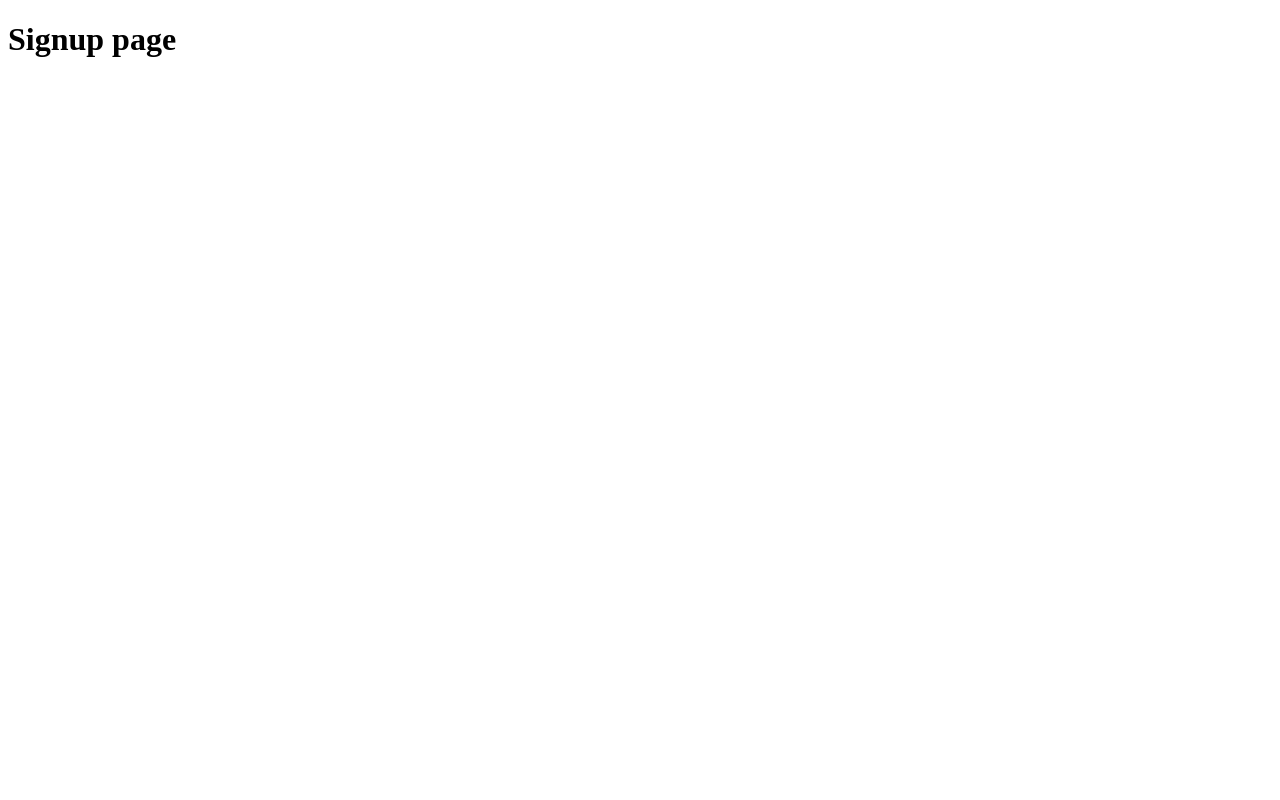
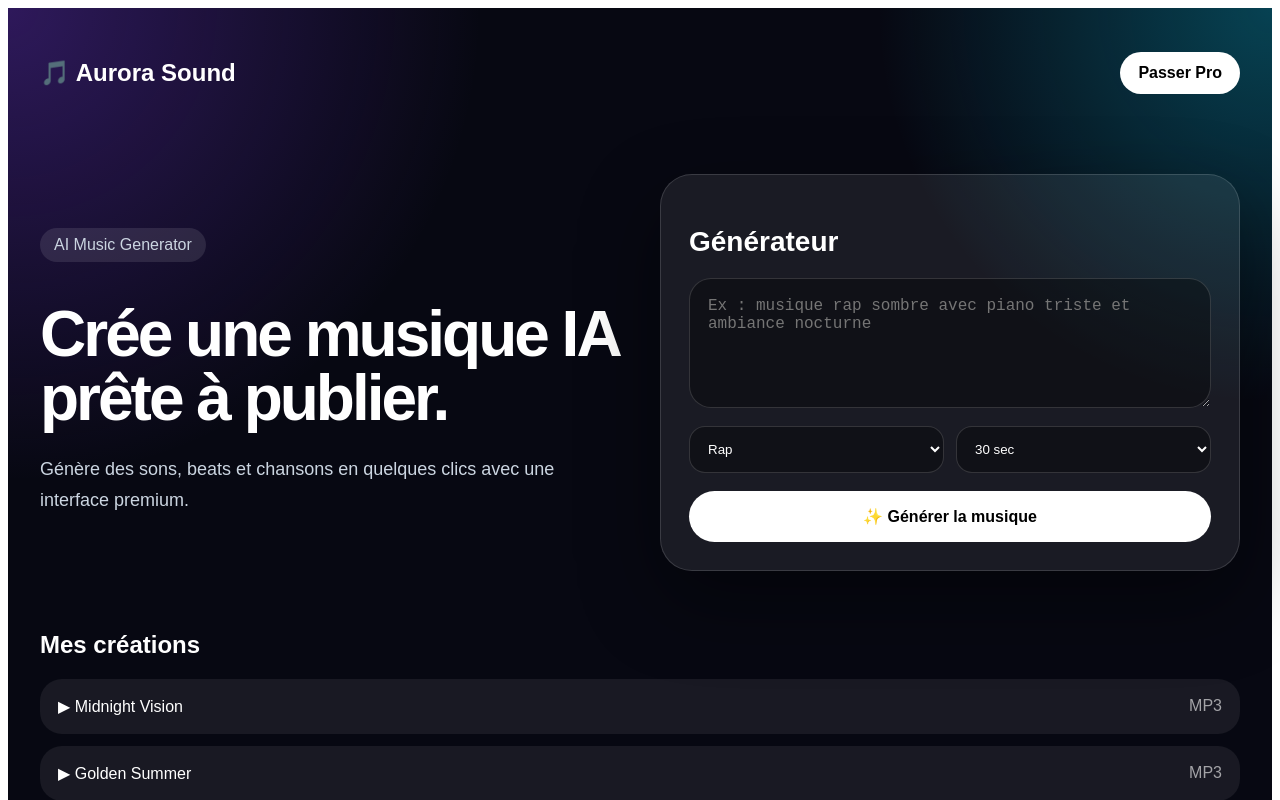
Before and after one commit to samighazouani1234-lab/aurora-sound, a Next.js app: page /signup in a window 1280 px wide. Shown: the top 800 px of the page. Built offline with nearby package versions, Linux system fonts and the light colour scheme.

Commit message:
Update page.tsx

```diff
--- a/app/signup/page.tsx
+++ b/app/signup/page.tsx
@@ -1,3 +1,221 @@
-export default function Signup() {
-  return <h1 className="text-white">Signup page</h1>;
+"use client";
+
+import { useState } from "react";
+
+export default function Home() {
+  const [generated, setGenerated] = useState(false);
+
+  return (
+    <main style={styles.page}>
+      <header style={styles.header}>
+        <div style={styles.logo}>🎵 Aurora Sound</div>
+        <a style={styles.proButton}>Passer Pro</a>
+      </header>
+
+      <section style={styles.hero}>
+        <div>
+          <p style={styles.badge}>AI Music Generator</p>
+          <h1 style={styles.title}>Crée une musique IA prête à publier.</h1>
+          <p style={styles.subtitle}>
+            Génère des sons, beats et chansons en quelques clics avec une interface premium.
+          </p>
+        </div>
+
+        <div style={styles.card}>
+          <h2 style={styles.cardTitle}>Générateur</h2>
+
+          <textarea
+            placeholder="Ex : musique rap sombre avec piano triste et ambiance nocturne"
+            style={styles.textarea}
+          />
+
+          <div style={styles.grid}>
+            <select style={styles.input}>
+              <option>Rap</option>
+              <option>Pop</option>
+              <option>Afrobeat</option>
+              <option>Lo-fi</option>
+              <option>House</option>
+            </select>
+
+            <select style={styles.input}>
+              <option>30 sec</option>
+              <option>1 min</option>
+              <option>2 min</option>
+            </select>
+          </div>
+
+          <button style={styles.generate} onClick={() => setGenerated(true)}>
+            ✨ Générer la musique
+          </button>
+
+          {generated && (
+            <div style={styles.result}>
+              <h3>🎧 Résultat généré</h3>
+              <div style={styles.player}>▶ Aurora Track</div>
+              <audio controls style={{ width: "100%" }}>
+                <source src="https://www.soundhelix.com/examples/mp3/SoundHelix-Song-1.mp3" />
+              </audio>
+              <div style={styles.actions}>
+                <button style={styles.actionButton}>Télécharger</button>
+                <button style={styles.actionButtonDark}>Regénérer</button>
+              </div>
+            </div>
+          )}
+        </div>
+      </section>
+
+      <section style={styles.library}>
+        <h2>Mes créations</h2>
+        {["Midnight Vision", "Golden Summer", "Velvet Dreams"].map((t) => (
+          <div key={t} style={styles.track}>
+            <span>▶ {t}</span>
+            <span style={{ opacity: 0.6 }}>MP3</span>
+          </div>
+        ))}
+      </section>
+    </main>
+  );
 }
+
+const styles: Record<string, React.CSSProperties> = {
+  page: {
+    minHeight: "100vh",
+    background:
+      "radial-gradient(circle at top left, #7c3aed55, transparent 30%), radial-gradient(circle at top right, #06b6d455, transparent 25%), #070812",
+    color: "white",
+    fontFamily: "Arial, sans-serif",
+    padding: 24,
+  },
+  header: {
+    maxWidth: 1200,
+    margin: "0 auto",
+    display: "flex",
+    justifyContent: "space-between",
+    alignItems: "center",
+    padding: "20px 0",
+  },
+  logo: { fontSize: 24, fontWeight: 900 },
+  proButton: {
+    background: "white",
+    color: "black",
+    padding: "12px 18px",
+    borderRadius: 999,
+    fontWeight: 800,
+  },
+  hero: {
+    maxWidth: 1200,
+    margin: "60px auto",
+    display: "grid",
+    gridTemplateColumns: "1fr 1fr",
+    gap: 40,
+    alignItems: "center",
+  },
+  badge: {
+    display: "inline-block",
+    padding: "8px 14px",
+    borderRadius: 999,
+    background: "rgba(255,255,255,0.1)",
+    color: "#cbd5e1",
+  },
+  title: {
+    fontSize: 64,
+    lineHeight: 1,
+    margin: "24px 0",
+    letterSpacing: -3,
+  },
+  subtitle: {
+    fontSize: 18,
+    color: "#cbd5e1",
+    lineHeight: 1.7,
+  },
+  card: {
+    background: "rgba(255,255,255,0.08)",
+    border: "1px solid rgba(255,255,255,0.14)",
+    borderRadius: 32,
+    padding: 28,
+    boxShadow: "0 30px 80px rgba(0,0,0,0.45)",
+  },
+  cardTitle: { fontSize: 28, marginBottom: 20 },
+  textarea: {
+    width: "100%",
+    minHeight: 130,
+    borderRadius: 22,
+    border: "1px solid rgba(255,255,255,0.15)",
+    background: "rgba(0,0,0,0.35)",
+    color: "white",
+    padding: 18,
+    fontSize: 16,
+    boxSizing: "border-box",
+  },
+  grid: {
+    display: "grid",
+    gridTemplateColumns: "1fr 1fr",
+    gap: 12,
+    marginTop: 14,
+  },
+  input: {
+    padding: 14,
+    borderRadius: 16,
+    background: "rgba(0,0,0,0.35)",
+    color: "white",
+    border: "1px solid rgba(255,255,255,0.15)",
+  },
+  generate: {
+    marginTop: 18,
+    width: "100%",
+    padding: 16,
+    borderRadius: 999,
+    border: 0,
+    background: "white",
+    color: "black",
+    fontWeight: 900,
+    fontSize: 16,
+    cursor: "pointer",
+  },
+  result: {
+    marginTop: 20,
+    background: "rgba(0,0,0,0.35)",
+    padding: 18,
+    borderRadius: 24,
+  },
+  player: {
+    height: 90,
+    borderRadius: 18,
+    background: "linear-gradient(90deg,#111827,#312e81,#111827)",
+    display: "flex",
+    alignItems: "center",
+    justifyContent: "center",
+    marginBottom: 14,
+    fontWeight: 800,
+  },
+  actions: { display: "flex", gap: 10, marginTop: 14 },
+  actionButton: {
+    flex: 1,
+    padding: 12,
+    borderRadius: 999,
+    border: 0,
+    fontWeight: 800,
+  },
+  actionButtonDark: {
+    flex: 1,
+    padding: 12,
+    borderRadius: 999,
+    border: "1px solid rgba(255,255,255,0.2)",
+    background: "transparent",
+    color: "white",
+    fontWeight: 800,
+  },
+  library: {
+    maxWidth: 1200,
+    margin: "0 auto 60px",
+  },
+  track: {
+    marginTop: 12,
+    padding: 18,
+    borderRadius: 22,
+    background: "rgba(255,255,255,0.07)",
+    display: "flex",
+    justifyContent: "space-between",
+  },
+};
```
